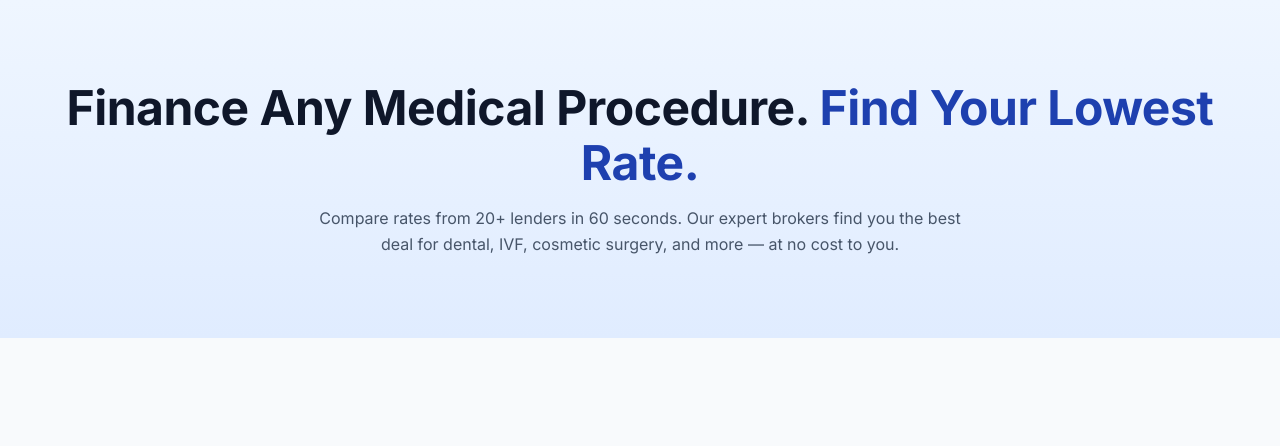
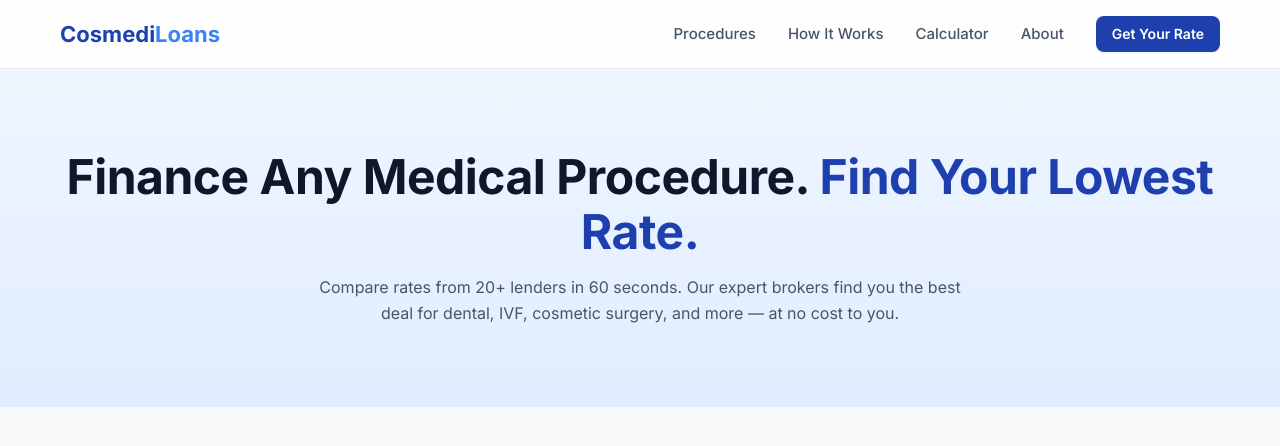
Before and after one commit to Juz92/CosmediLoans, a Next.js app: page / in a window 1280 px wide. Shown: the top 446 px of the page. Built offline with nearby package versions, Linux system fonts and the light colour scheme.

Commit message:
feat: add sticky Navbar with mobile drawer

```diff
--- a/src/app/layout.tsx
+++ b/src/app/layout.tsx
@@ -1,5 +1,6 @@
 import type { Metadata } from "next";
 import { Inter } from "next/font/google";
+import { Navbar } from "@/components/layout/Navbar";
 import "./globals.css";
 
 const inter = Inter({
@@ -25,7 +26,10 @@ export default function RootLayout({
 }) {
   return (
     <html lang="en" className={inter.variable}>
-      <body className="font-sans">{children}</body>
+      <body className="font-sans">
+        <Navbar />
+        {children}
+      </body>
     </html>
   );
 }
--- /dev/null
+++ b/src/components/layout/Navbar.tsx
@@ -0,0 +1,72 @@
+"use client";
+
+import { useState } from "react";
+import Link from "next/link";
+import { Menu, X } from "lucide-react";
+import { Button } from "@/components/ui";
+
+const navLinks = [
+  { href: "/procedures", label: "Procedures" },
+  { href: "/how-it-works", label: "How It Works" },
+  { href: "/calculator", label: "Calculator" },
+  { href: "/about", label: "About" },
+];
+
+export function Navbar() {
+  const [mobileOpen, setMobileOpen] = useState(false);
+
+  return (
+    <nav className="sticky top-0 z-50 bg-white/80 backdrop-blur-lg border-b border-border">
+      <div className="mx-auto max-w-7xl flex items-center justify-between px-6 py-4 md:px-section-x">
+        <Link href="/" className="text-[22px] font-bold text-primary">
+          Cosmedi<span className="text-primary-light">Loans</span>
+        </Link>
+
+        {/* Desktop nav */}
+        <div className="hidden md:flex items-center gap-8">
+          {navLinks.map((link) => (
+            <Link
+              key={link.href}
+              href={link.href}
+              className="text-[15px] font-medium text-text-body hover:text-text-dark transition-colors"
+            >
+              {link.label}
+            </Link>
+          ))}
+          <Button size="sm" as={Link} href="/apply">
+            Get Your Rate
+          </Button>
+        </div>
+
+        {/* Mobile hamburger */}
+        <button
+          className="md:hidden p-2 text-text-body"
+          onClick={() => setMobileOpen(!mobileOpen)}
+          aria-label="Toggle menu"
+          aria-expanded={mobileOpen}
+        >
+          {mobileOpen ? <X className="h-6 w-6" /> : <Menu className="h-6 w-6" />}
+        </button>
+      </div>
+
+      {/* Mobile drawer */}
+      {mobileOpen && (
+        <div className="md:hidden border-t border-border bg-white px-6 py-4 space-y-3">
+          {navLinks.map((link) => (
+            <Link
+              key={link.href}
+              href={link.href}
+              className="block text-base font-medium text-text-body hover:text-primary py-2"
+              onClick={() => setMobileOpen(false)}
+            >
+              {link.label}
+            </Link>
+          ))}
+          <Button className="w-full mt-2" as={Link} href="/apply">
+            Get Your Rate
+          </Button>
+        </div>
+      )}
+    </nav>
+  );
+}
--- a/src/components/ui/Button.tsx
+++ b/src/components/ui/Button.tsx
@@ -24,13 +24,16 @@ const sizes: Record<ButtonSize, string> = {
   lg: "px-8 py-4 text-lg",
 };
 
-const Button = forwardRef<HTMLButtonElement, ButtonProps>(
-  ({ variant = "primary", size = "md", as, className = "", children, ...props }, ref) => {
+/* eslint-disable @typescript-eslint/no-explicit-any */
+const ButtonInner = forwardRef<HTMLButtonElement, ButtonProps<any>>(
+  function ButtonInner({ variant = "primary", size = "md", as, className = "", children, ...props }, ref) {
     const Component = as || "button";
+    const v = variant as ButtonVariant;
+    const s = size as ButtonSize;
     return (
       <Component
         ref={ref}
-        className={`inline-flex items-center justify-center font-semibold rounded-button transition-all duration-200 disabled:opacity-50 disabled:cursor-not-allowed focus-visible:ring-2 focus-visible:ring-primary-light focus-visible:ring-offset-2 ${variants[variant]} ${sizes[size]} ${className}`}
+        className={`inline-flex items-center justify-center font-semibold rounded-button transition-all duration-200 disabled:opacity-50 disabled:cursor-not-allowed focus-visible:ring-2 focus-visible:ring-primary-light focus-visible:ring-offset-2 ${variants[v]} ${sizes[s]} ${className}`}
         {...props}
       >
         {children}
@@ -39,6 +42,11 @@ const Button = forwardRef<HTMLButtonElement, ButtonProps>(
   }
 );
 
-Button.displayName = "Button";
+ButtonInner.displayName = "Button";
+
+const Button = ButtonInner as unknown as <T extends ElementType = "button">(
+  props: ButtonProps<T>
+) => React.ReactElement;
+
 export { Button };
 export type { ButtonProps };
```
